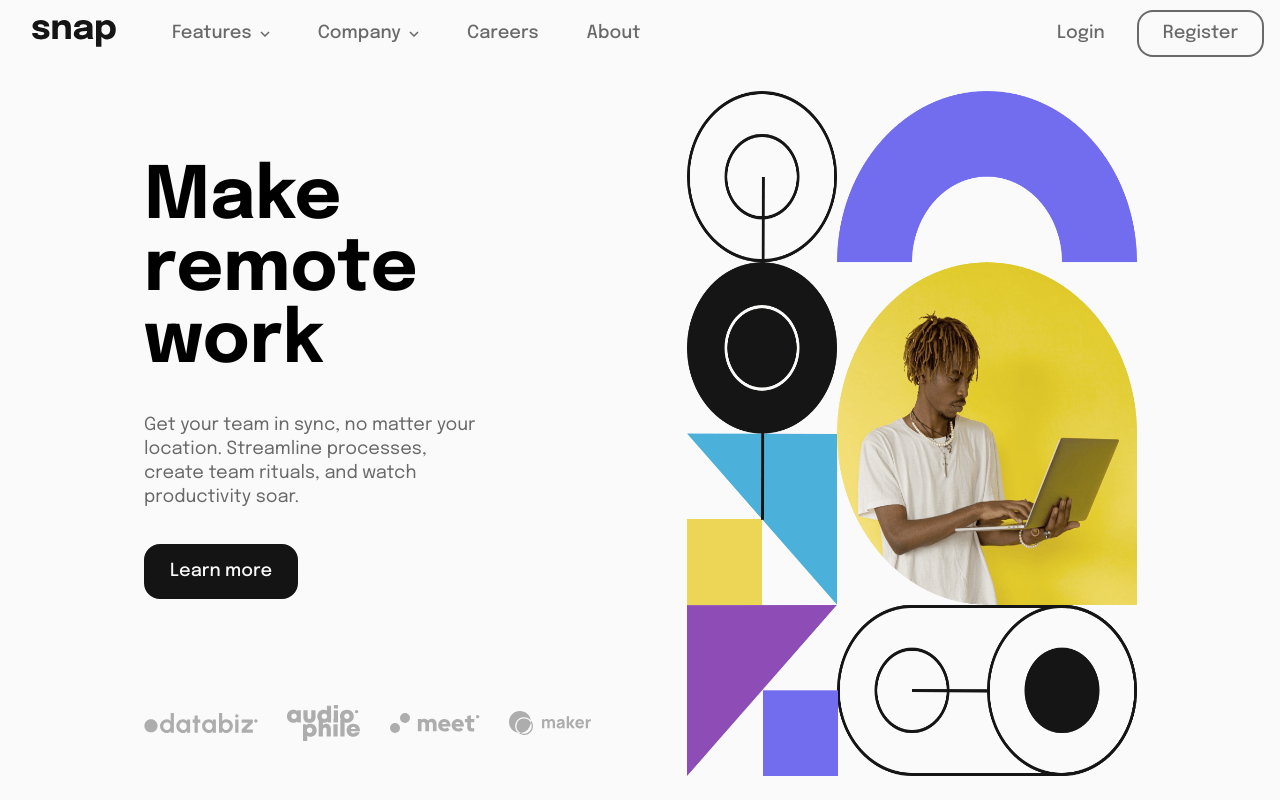
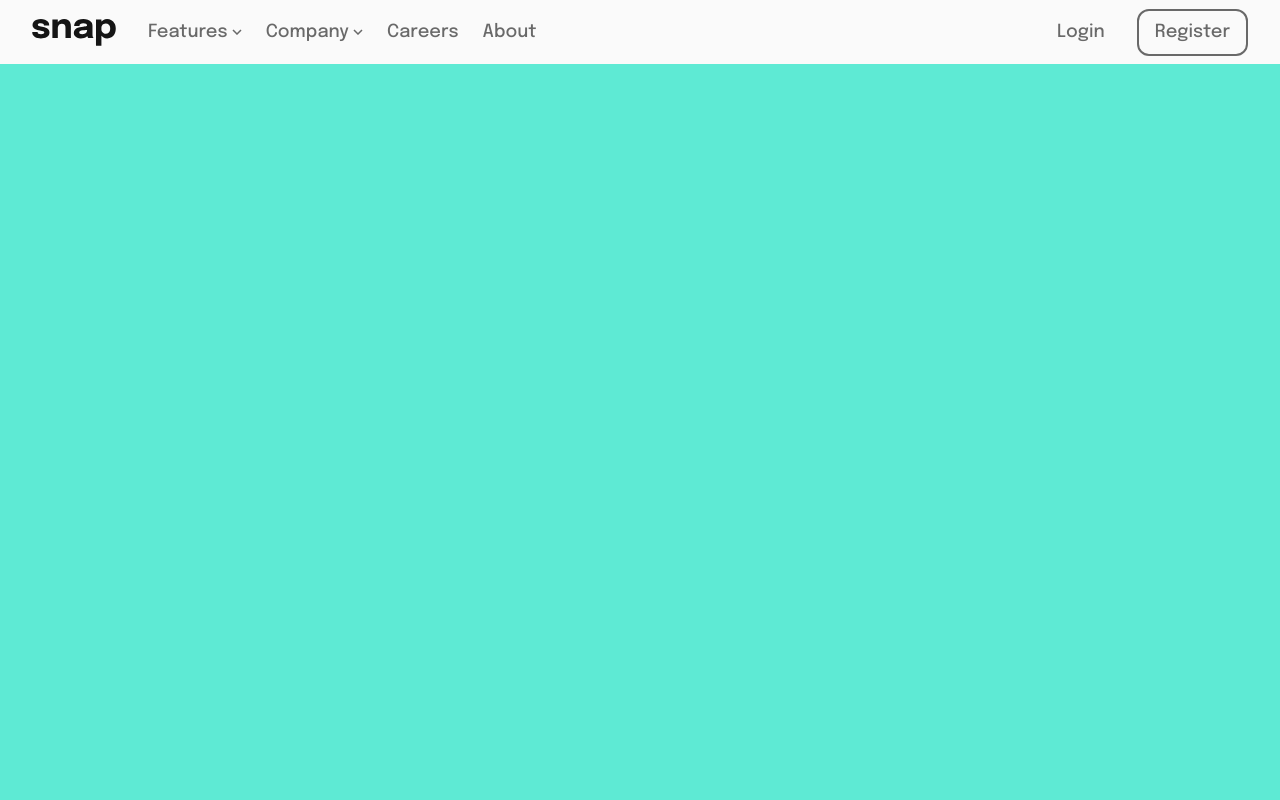
Before and after one commit to Tempestaaa/MentorIntroSection, a React (Vite) app: page / in a window 1280 px wide. Built offline with nearby package versions, Linux system fonts and the light colour scheme.

Commit message:
update code

```diff
--- a/src/App.tsx
+++ b/src/App.tsx
@@ -3,7 +3,7 @@ import Nav from "./components/Nav";
 
 function App() {
   return (
-    <div className="min-h-svh grid grid-rows-[auto_1fr] bg-almostWhite">
+    <div className="min-h-svh grid grid-rows-[auto_1fr] bg-almostWhite font-default text-default text-mediumGray font-medium">
       <Nav />
       <Content />
     </div>
--- a/src/components/Content.tsx
+++ b/src/components/Content.tsx
@@ -8,39 +8,7 @@ import heroMobile from "../assets/images/image-hero-mobile.png";
 const sponsorsImg = [databiz, audiophile, meet, maker];
 
 const Content = () => {
-  return (
-    <section className="font-default text-default grid grid-cols-1 md:grid-cols-2  grid-rows-[1fr_auto] md:grid-rows-1 md:py-6 lg:px-24">
-      <div className="grid px-1 md:px-4 lg:px-12 row-start-2 md:row-start-1 row-end-3 md:row-end-1 gap-4 md:gap-0 mt-8 md:mt-0">
-        <h1 className="text-3xl md:text-7xl font-bold mt-auto text-center md:text-left">
-          Make <span className="md:block">remote work</span>
-        </h1>
-
-        <p className="my-auto w-3/4 text-mediumGray text-center md:text-left mx-auto md:mx-0 text-base md:text-default">
-          Get your team in sync, no matter your location. Streamline processes,
-          create team rituals, and watch productivity soar.
-        </p>
-
-        <button className="place-self-start mx-auto md:mx-0 px-3 md:px-6 py-2 md:py-3 bg-almostBlack font-medium text-almostWhite rounded-2xl hover:bg-almostWhite hover:text-almostBlack border-2 border-almostBlack transition-all">
-          Learn more
-        </button>
-
-        <div className="flex items-center justify-between mt-4 md:mt-0">
-          {sponsorsImg.map((item, i) => (
-            <img key={i} src={item} alt={item} />
-          ))}
-        </div>
-      </div>
-
-      <picture className="flex md:justify-center">
-        <source media="(min-width: 768px)" srcSet={heroDesktop} />
-        <img
-          src={heroMobile}
-          alt="hero image"
-          className="w-full h-[250px] md:h-auto md:max-w-[450px] "
-        />
-      </picture>
-    </section>
-  );
+  return <section className="bg-teal-300"></section>;
 };
 
 export default Content;
--- a/src/components/Nav.tsx
+++ b/src/components/Nav.tsx
@@ -1,5 +1,6 @@
 import logo from "../assets/images/logo.svg";
 import downArrow from "../assets/images/icon-arrow-down.svg";
+import upArrow from "../assets/images/icon-arrow-up.svg";
 import todo from "../assets/images/icon-todo.svg";
 import calendar from "../assets/images/icon-calendar.svg";
 import reminders from "../assets/images/icon-reminders.svg";
@@ -61,59 +62,51 @@ const Nav = () => {
   const [isOpen, setIsOpen] = useState(false);
 
   return (
-    <nav className="font-default text-default font-medium flex items-center text-mediumGray justify-between">
-      <div className="px-8 py-4 cursor-pointer">
-        <img src={logo} alt="logo" />
-      </div>
+    <nav className="h-16 flex items-center justify-between gap-8 px-8 relative">
+      {/* Logo */}
+      <img src={logo} alt="logo" />
 
-      <div
-        className={`flex flex-col lg:flex-row flex-grow items-start lg:items-center lg:justify-between ${
-          isOpen ? "top-0 right-0" : "top-0 -right-full"
-        } lg:visible absolute lg:static bg-almostWhite h-full lg:h-auto w-2/3 md:w-auto lg:w-auto pt-12 lg:pt-0 px-6 lg:px-0 transition-all`}
+      {/* Links & Btns */}
+      <section
+        className={`flex-grow h-screen md:h-full w-screen md:w-auto absolute md:static top-0 right-0 ${
+          !isOpen ? "" : "bg-black bg-opacity-50"
+        }`}
       >
-        <ul className="flex flex-col lg:flex-row items-start lg:items-center w-full lg:w-auto">
-          {navData.map((nav, i) => (
-            <li
-              key={i}
-              className="cursor-pointer lg:px-6 py-1 lg:py-5 relative group w-full lg:w-auto"
-            >
-              <p className="flex items-center gap-2 w-full lg:w-auto">
-                <span className="hover:text-almostBlack transition-all">
-                  {nav.label}
-                </span>
-                {nav.children && <img src={downArrow} />}
-              </p>
+        <div
+          className={`flex items-center md:justify-between h-full flex-col md:flex-row w-2/3 md:w-auto ml-auto absolute md:static top-0 ${
+            !isOpen ? "-right-2/3" : "right-0"
+          } pt-16 md:pt-0 bg-almostWhite px-6 md:px-0 transition-all`}
+        >
+          {/* Nav Links */}
+          <div className="flex gap-6 md:h-full flex-col md:flex-row w-full md:w-auto transition-all">
+            {navData.map((nav, i) => (
+              <div
+                key={i}
+                className="flex items-center gap-1 cursor-pointer h-full hover:text-almostBlack"
+              >
+                <a href="#">{nav.label}</a>
+                {nav.children && <img src={downArrow} alt="arrow icon" />}
+              </div>
+            ))}
+          </div>
 
-              {nav.children && (
-                <div className="invisible group-hover:visible static lg:absolute top-16 right-0 bg-almostWhite p-4 flex flex-col gap-4 lg:rounded-xl lg:shadow-sm shadow-almostBlack transition-all w-full lg:w-auto">
-                  {nav.children.map((item, i) => (
-                    <a
-                      key={i}
-                      href="#"
-                      className="flex items-center hover:text-almostBlack"
-                    >
-                      <img src={item.icon} className="pr-3" />
-                      {item.name}
-                    </a>
-                  ))}
-                </div>
-              )}
-            </li>
-          ))}
-        </ul>
-        <div className="flex flex-col lg:flex-row items-center gap-2 lg:mr-4 w-full lg:w-auto">
-          <button className="px-6 py-2 hover:text-almostBlack transition-all w-full lg:w-auto">
-            Login
-          </button>
-          <button className="px-6 py-2 border-2 border-mediumGray rounded-2xl hover:border-almostBlack hover:text-almostBlack transition-all w-full lg:w-auto ">
-            Register
-          </button>
+          {/* Btn */}
+          <div className="flex gap-4 flex-col md:flex-row w-full md:w-auto">
+            <button className="py-2 px-4 hover:text-almostBlack transition-all">
+              Login
+            </button>
+            <button className="py-2 px-4 border-2 border-mediumGray rounded-xl hover:border-almostBlack hover:text-almostBlack transition-all">
+              Register
+            </button>
+          </div>
         </div>
-      </div>
+      </section>
 
+      {/* Menu icon */}
       <img
         src={isOpen ? closeMenu : menu}
-        className="block mr-4 lg:hidden z-10"
+        alt="menu icon"
+        className="block md:hidden cursor-pointer z-10"
         onClick={() => setIsOpen(!isOpen)}
       />
     </nav>
--- a/tailwind.config.js
+++ b/tailwind.config.js
@@ -14,6 +14,9 @@ export default {
       fontFamily: {
         default: '"Epilogue", sans-serif',
       },
+      height: {
+        navMobile: "calc(100vh - 64px)",
+      },
     },
   },
   plugins: [],
```
